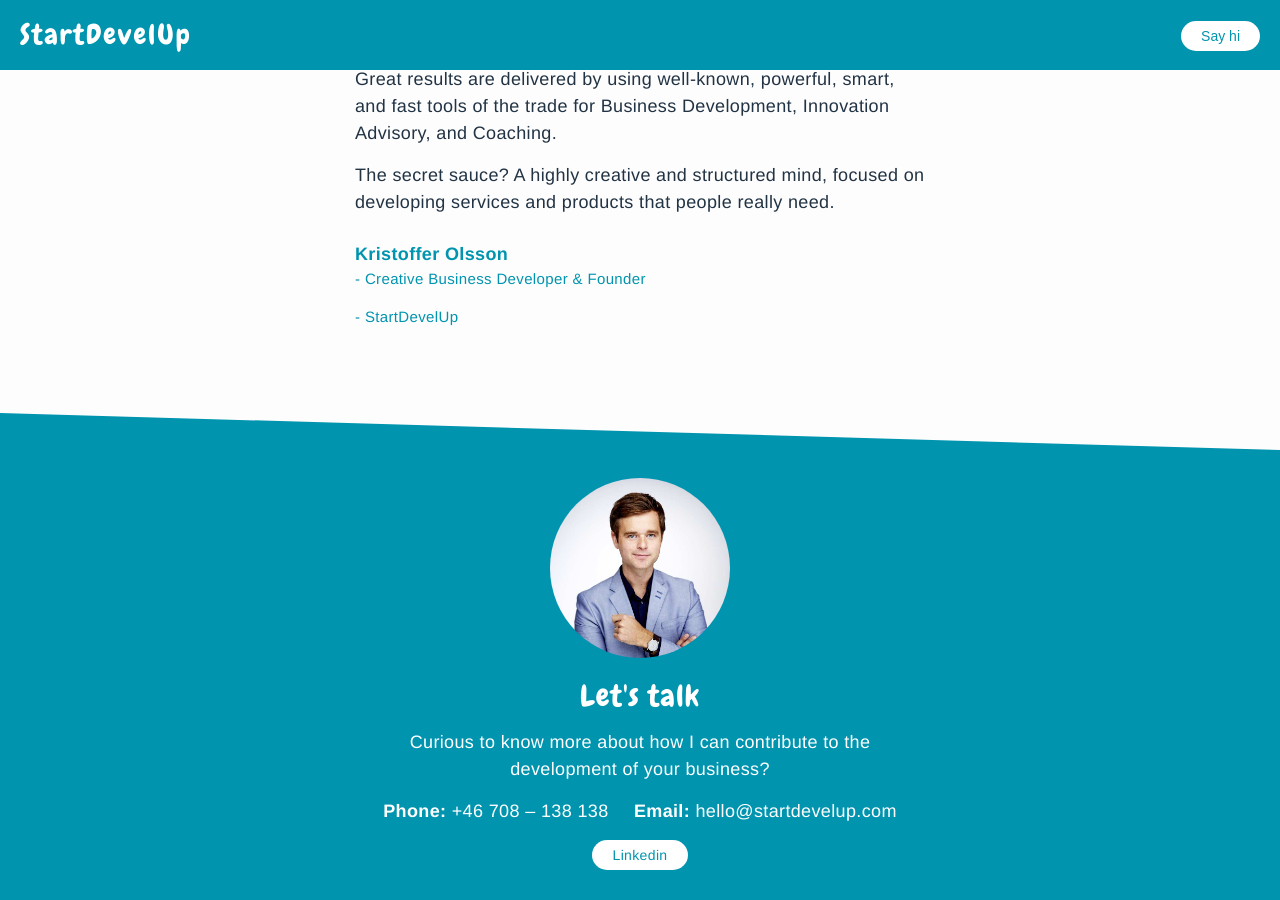
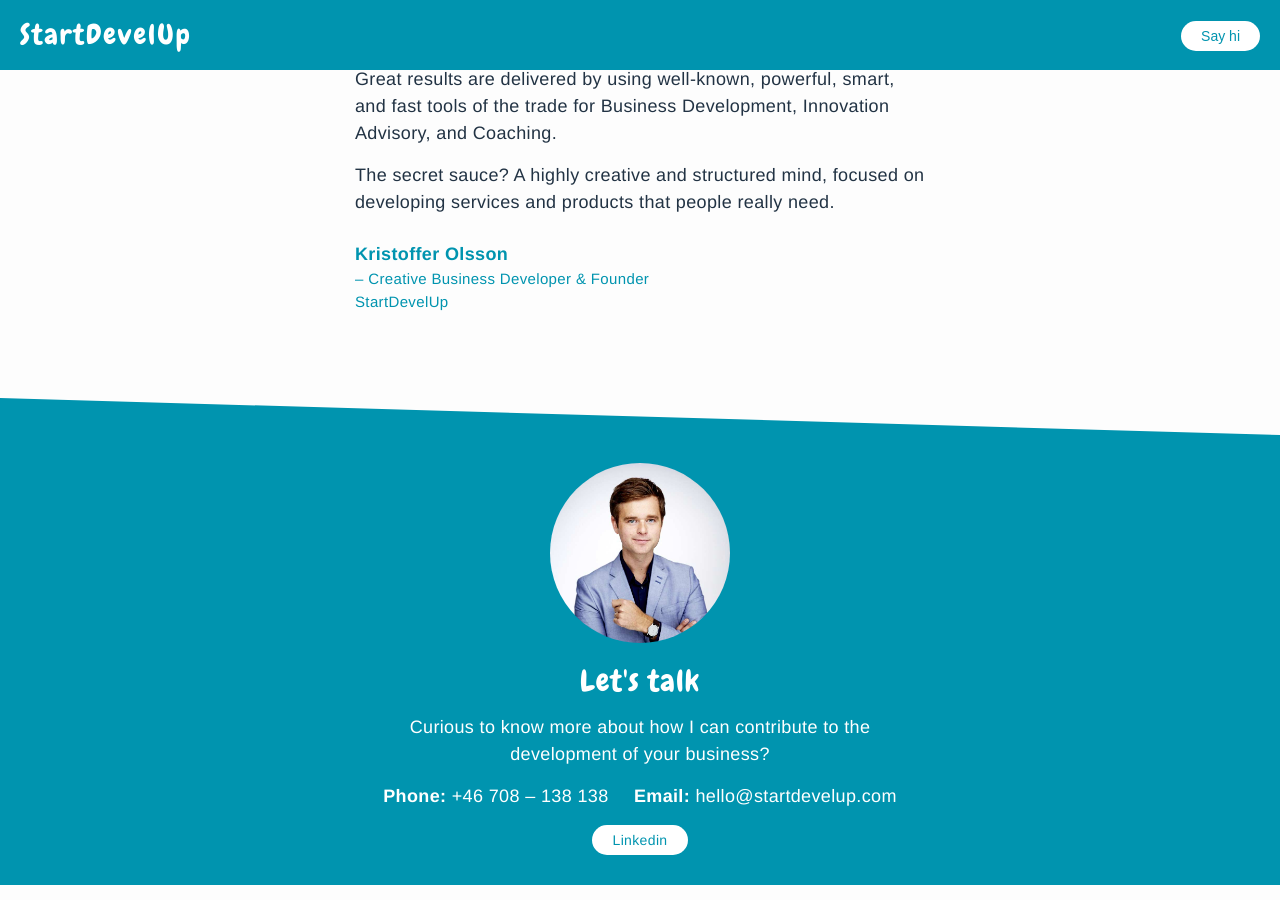
Before and after one commit to thomaswaern/krol, a Jekyll site: the page built from about.md, in a window 1280 px wide and 900 px high, scrolled down 567 px. Built offline with Jekyll 4.4.1, drawn with Linux system fonts in a browser that asks for light colours.

Commit message:
Changed back title and company to same row

```diff
--- a/about.md
+++ b/about.md
@@ -10,6 +10,5 @@ The secret sauce? A highly creative and structured mind, focused on developing s
 
 <div class="me">
 <h4 class="name">Kristoffer Olsson</h4>
-<h4>- Creative Business Developer & Founder</h4>
-<h4>- StartDevelUp</h4>
+<h4>– Creative Business Developer & Founder<br>  StartDevelUp</h4>
 </div>
```
